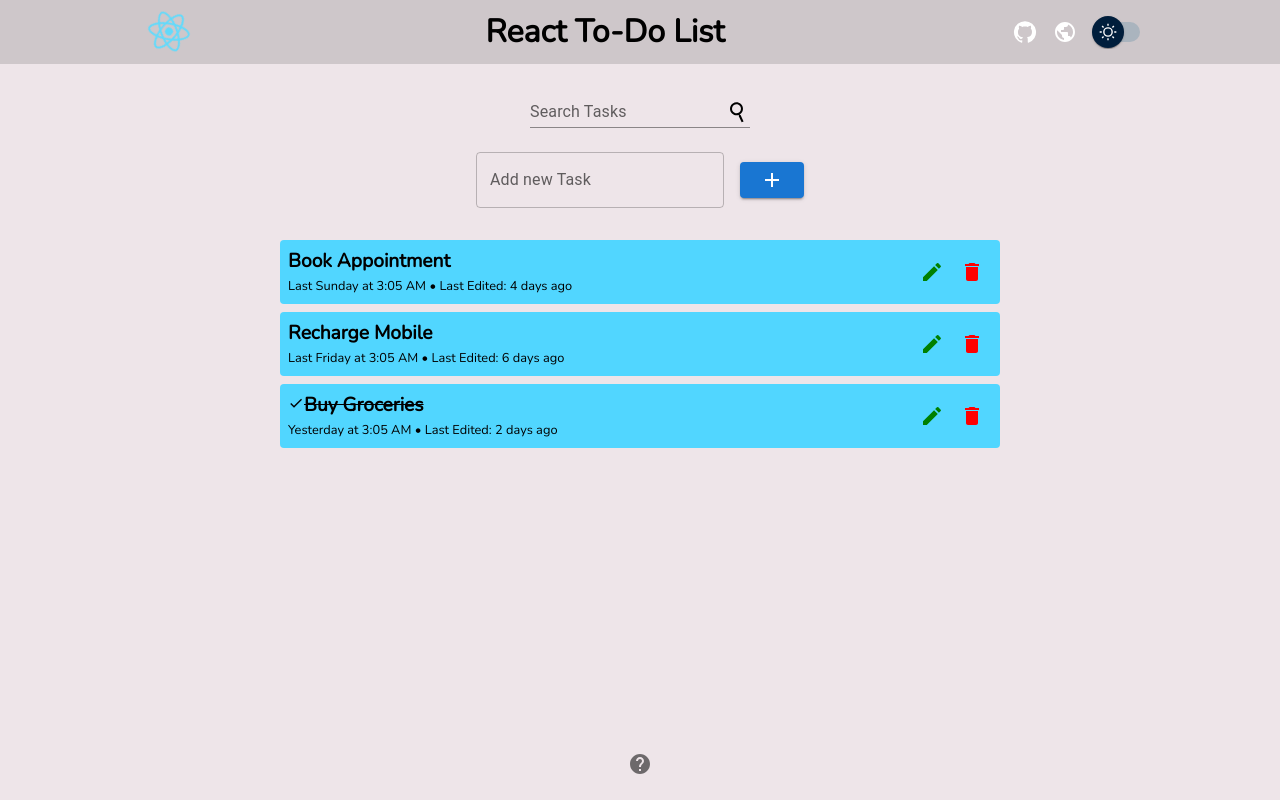
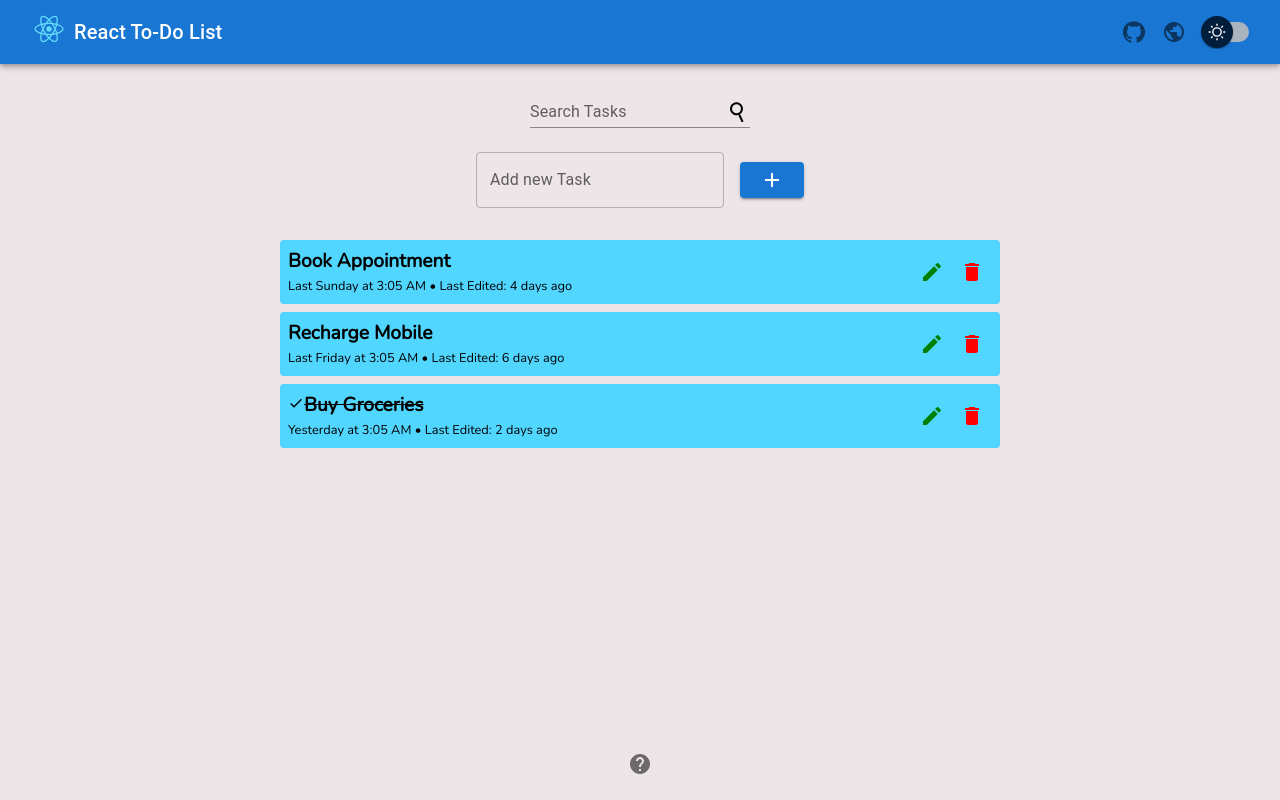
Before and after one commit to kunalkeshan/react-to-do-list, a React (Create React App) app: page / in a window 1280 px wide. Built offline with nearby package versions, Linux system fonts and the light colour scheme.

Commit message:
TOD-1 modify appBar -use material components for header

```diff
--- a/src/components/Header/Header.jsx
+++ b/src/components/Header/Header.jsx
@@ -1,87 +1,11 @@
 import React from 'react';
 import styled from 'styled-components';
-
 import Logo from "../../logo.svg";
-
 import GitHubIcon from '@mui/icons-material/GitHub';
 import PublicIcon from '@mui/icons-material/Public';
-import Tooltip from '@mui/material/Tooltip';
-import IconButton from '@mui/material/IconButton';
-import ButtonGroup from '@mui/material/ButtonGroup';
 import Switch from '@mui/material/Switch';
 import { styled as ms } from '@mui/material/styles';
-
-const Container = styled.header`
-
-    padding: 0.4em;
-    background: #0002;
-
-    img{
-        width: clamp(40px, 100%, 72px);
-        height: auto;
-        animation: rotate 4s infinite ease-in-out;
-        @media(max-width: 600px){
-            width: clamp(40px, 100%, 48px);
-        }
-    }
-
-    h1{
-        margin: 0 auto;
-        cursor: pointer;
-        font-weight: bolder;
-
-        @media(max-width: 600px){
-            font-size: 1.4rem;
-        }
-    }
-
-    #header-btn{
-        color: #fff;
-        transition: all 250ms;
-
-        :hover{
-            transform: scale(1.02) rotate(12deg);
-        }
-
-        @media(max-width: 600px){
-            font-size: 1.4rem;
-        }
-    }
-
-    .light{
-        color: #000 !important;
-    }
-
-    @keyframes rotate {
-        0%{
-            transform: rotate(0deg);
-        }
-
-        50%{
-            transform: rotate(360deg);
-        }
-
-        100%{
-            transform: rotate(0deg);
-        }
-    }
-
-`
-
-const Flexed = styled.div`
-    display: flex;
-    align-items: center;
-    justify-content: center;
-    flex: 1;
-`
-
-const Box = styled.div`
-    display: flex;
-    align-items: center;
-    justify-content: space-between;
-    width: 80%;
-    margin: 0 auto;
-`
+import {AppBar, Box, Toolbar, Tooltip, Typography, ButtonGroup, IconButton} from "@mui/material";
 
 const ThemeSwitch = ms(Switch)(({ theme }) => ({
     width: 62,
@@ -130,6 +54,11 @@ const ThemeSwitch = ms(Switch)(({ theme }) => ({
     },
 }));
 
+const ReactIconStyle = styled.div`
+  width: 50px;
+`;
+
+
 function Header({theme, setTheme}) {
 
     const handleTheme = (e) => {
@@ -138,17 +67,14 @@ function Header({theme, setTheme}) {
         setTheme(isLight ? "dark" : "light");
     }
 
-    const DarkModeBox = {
-        background: theme === "light" ? "#0002" : "#0008"
-    }
-
     return (
-        <Container style={DarkModeBox}>
-            <Box>
-                <Flexed>
-                    <img src={Logo} alt="react logo" />
-                    <h1 className={theme === "light" ? "" : "light"} >React To-Do List</h1>
-                </Flexed>
+        <Box sx={{ flexGrow: 1 }}>
+            <AppBar position="static">
+                <Toolbar>
+                    <ReactIconStyle><img src={Logo} alt="react logo" /></ReactIconStyle>
+                    <Typography variant="h6" component="div" sx={{ flexGrow: 1 }}>
+                        React To-Do List
+                    </Typography>
                     <ButtonGroup variant='outlined'>
                         <IconButton href="https://github.com/kunalkeshan/react-to-do-list" target="_blank">
                             <Tooltip title="GitHub" arrow>
@@ -169,11 +95,12 @@ function Header({theme, setTheme}) {
                     </ButtonGroup>
                     <ThemeSwitch
                         onChange={(e) => {handleTheme(e)}}
-                    checked={theme === "light" ? false : true}
+                        checked={theme !== "light"}
                     />
+                </Toolbar>
+            </AppBar>
         </Box>
-        </Container>
-    )
+    );
 }
 
 export default Header;
```
Lines whose indentation alone changed are shown as unchanged.
